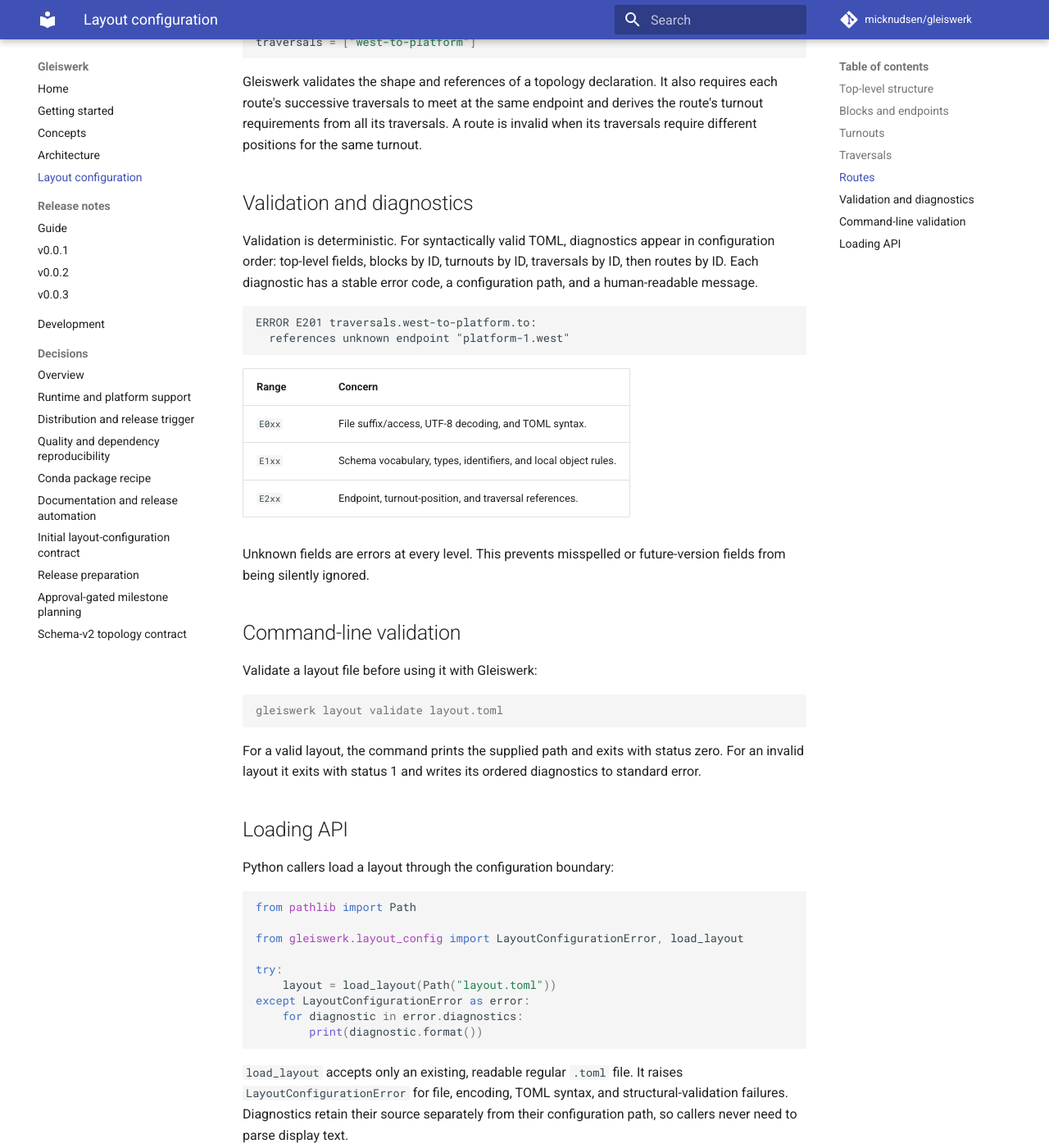
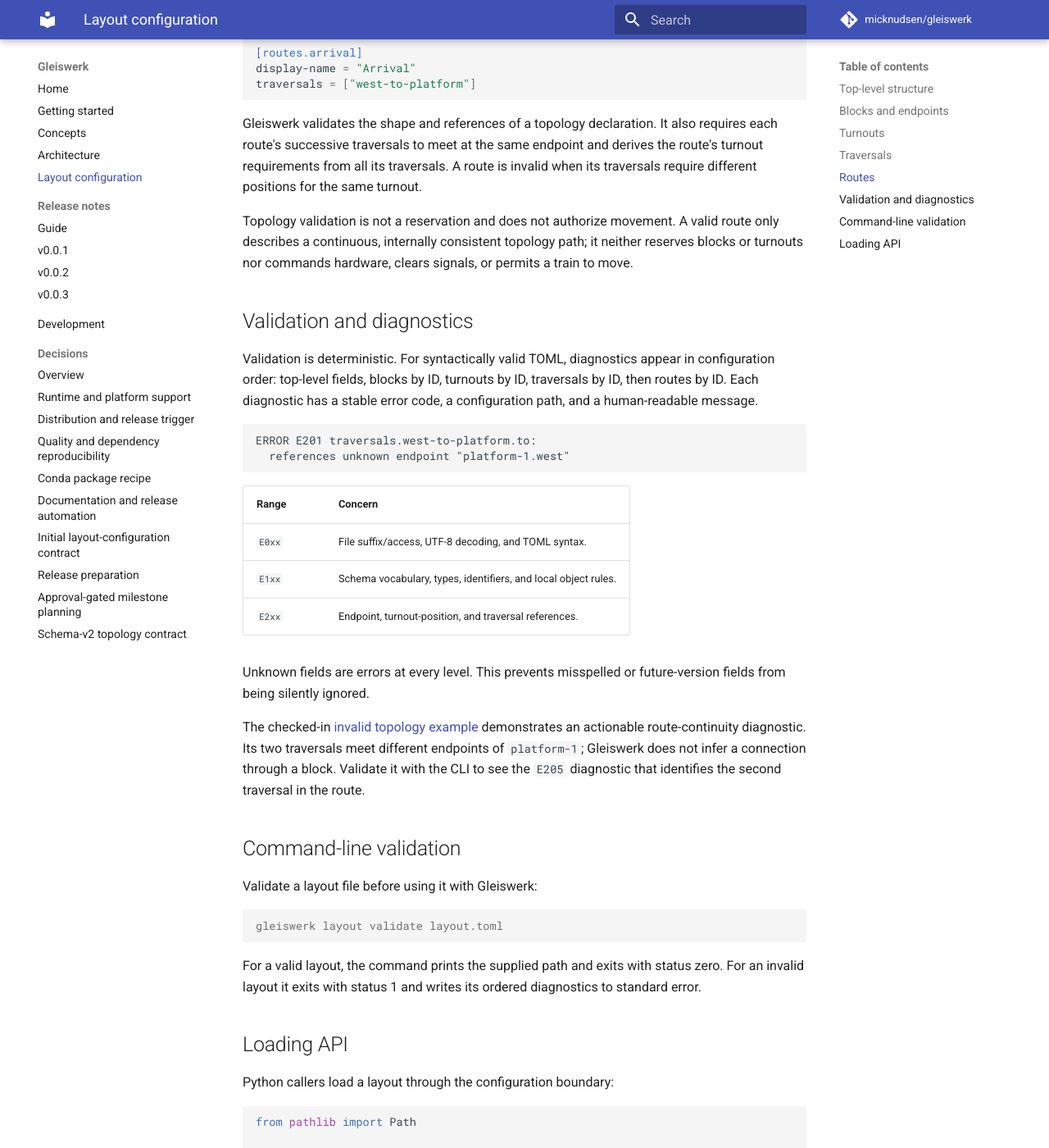
Before and after one commit to micknudsen/gleiswerk, an MkDocs documentation site: the page built from docs/layout-configuration.md, in a window 1280 px wide and 1400 px high, scrolled down 1950 px. Shown: the whole window at 82% size. Built offline with MkDocs 1.6.1 and Material for MkDocs 9.7.7, drawn with Linux system fonts in a browser that asks for light colours; comment, search, counter and statistics services are not loaded; some of the changed text lies outside the part shown.

Commit message:
docs: document topology validation (#60)

```diff
--- a/docs/layout-configuration.md
+++ b/docs/layout-configuration.md
@@ -8,6 +8,8 @@
 
 Schema version 1 is not supported. Before the first stable release, Gleiswerk
 uses one topology model rather than retaining a compatibility representation.
+Schema version 1 described routes without topology; schema version 2 replaces
+that representation with directed traversals and their turnout requirements.
 
 Each layout is a UTF-8 TOML file with the `.toml` extension. The checked-in
 [reference layout](https://github.com/micknudsen/gleiswerk/blob/master/examples/reference-layout.toml)
@@ -96,6 +98,11 @@
 derives the route's turnout requirements from all its traversals. A route is
 invalid when its traversals require different positions for the same turnout.
 
+Topology validation is not a reservation and does not authorize movement. A
+valid route only describes a continuous, internally consistent topology path;
+it neither reserves blocks or turnouts nor commands hardware, clears signals,
+or permits a train to move.
+
 ## Validation and diagnostics
 
 Validation is deterministic. For syntactically valid TOML, diagnostics appear
@@ -116,6 +123,12 @@
 
 Unknown fields are errors at every level. This prevents misspelled or
 future-version fields from being silently ignored.
+
+The checked-in [invalid topology example](https://github.com/micknudsen/gleiswerk/blob/master/examples/invalid-topology.toml)
+demonstrates an actionable route-continuity diagnostic. Its two traversals meet
+different endpoints of `platform-1`; Gleiswerk does not infer a connection
+through a block. Validate it with the CLI to see the `E205` diagnostic that
+identifies the second traversal in the route.
 
 ## Command-line validation
 
```
Also changed, not shown: 2 other files.
